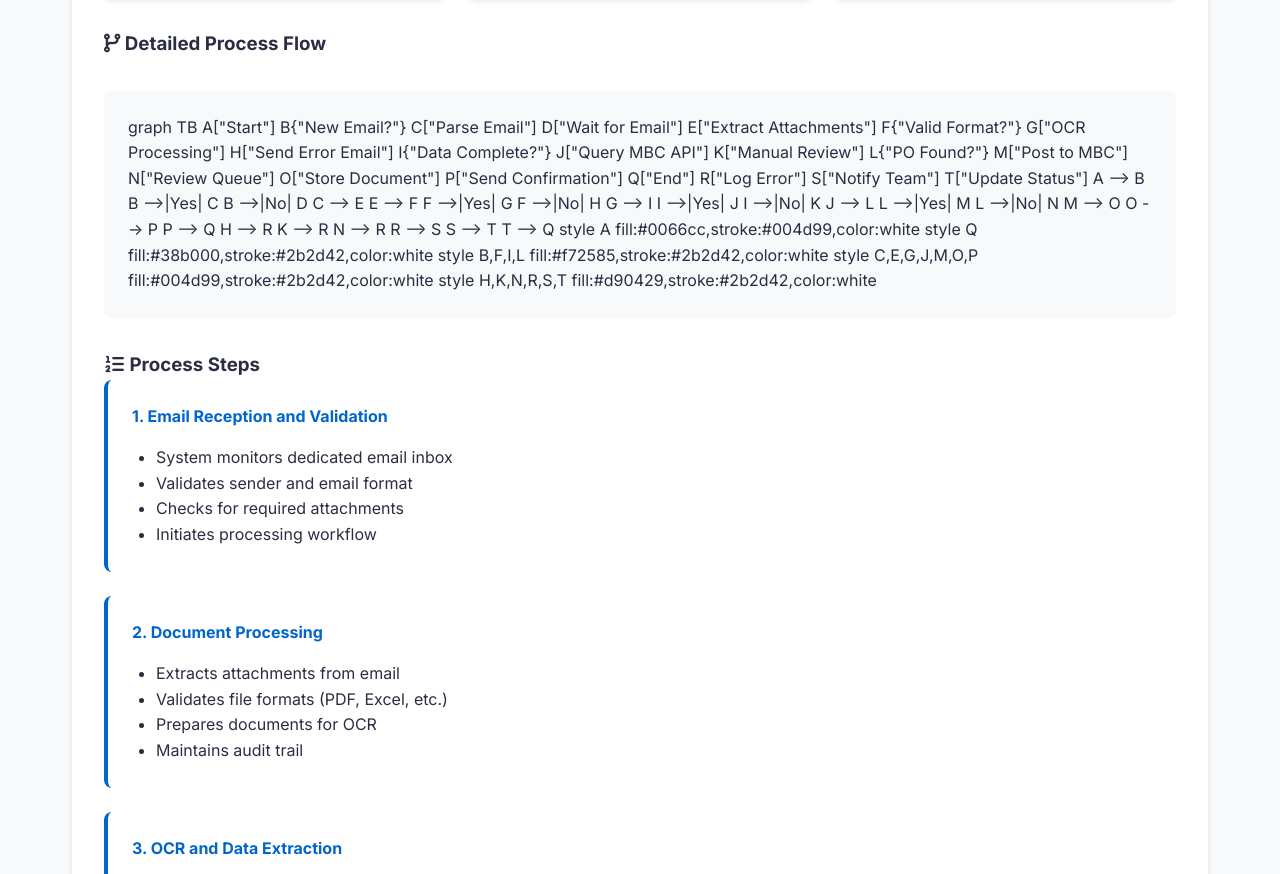
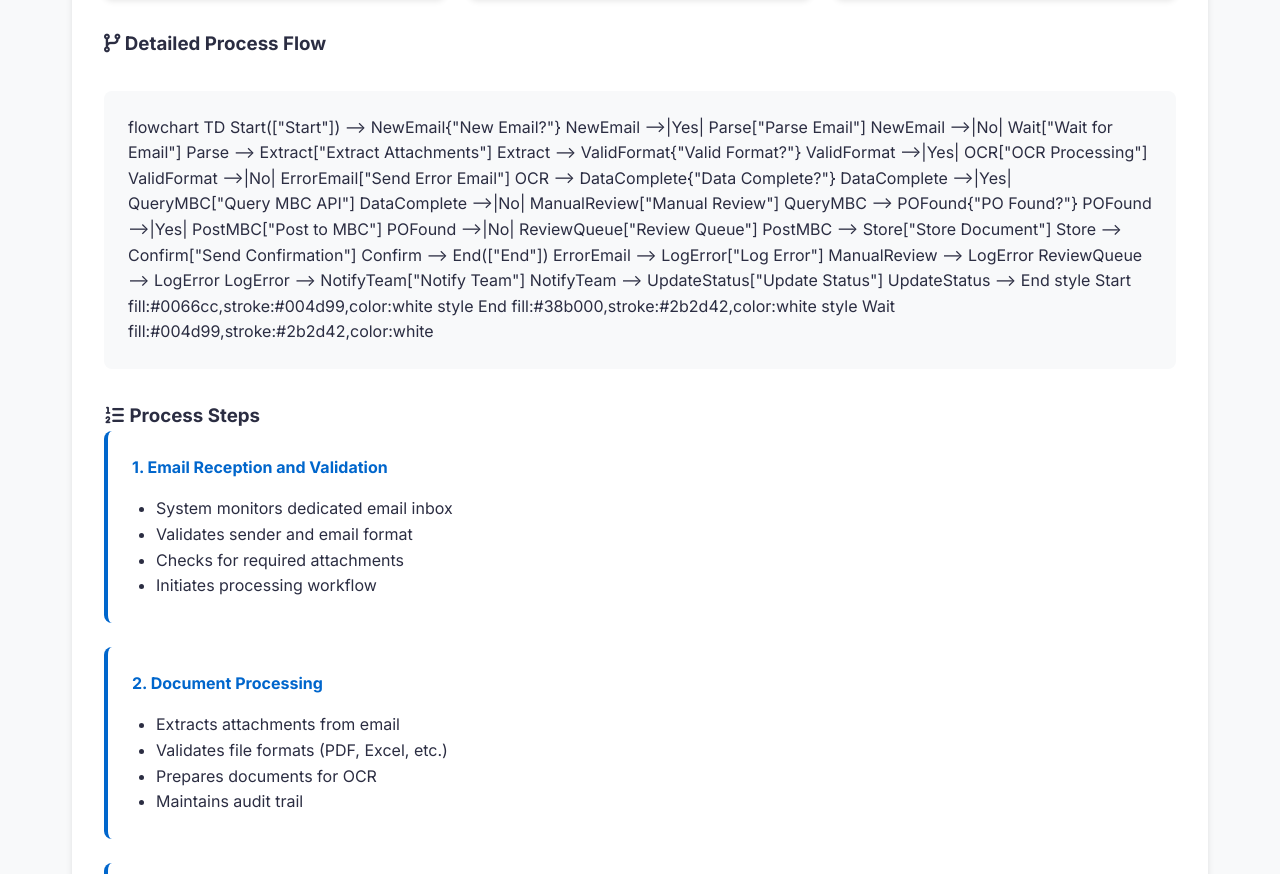
Before and after one commit to AmnaMubarak/cutting-edge, a plain HTML site: page kotler/index.html in a window 1280 px wide. Shown: the part 1817-2691 px from the top of the page. Drawn offline with Linux system fonts and the light colour scheme; a script that the page names is missing.

Commit message:
Refactor process flow diagram in index.html to use flowchart syntax for improved clarity and readability. Updated styles for better visual representation of the workflow.

```diff
--- a/kotler/index.html
+++ b/kotler/index.html
@@ -366,57 +366,34 @@
             <h3><i class="fas fa-code-branch"></i> Detailed Process Flow</h3>
             <div class="diagram-container">
                 <div class="mermaid">
-                    graph TB
-                        A["Start"]
-                        B{"New Email?"}
-                        C["Parse Email"]
-                        D["Wait for Email"]
-                        E["Extract Attachments"]
-                        F{"Valid Format?"}
-                        G["OCR Processing"]
-                        H["Send Error Email"]
-                        I{"Data Complete?"}
-                        J["Query MBC API"]
-                        K["Manual Review"]
-                        L{"PO Found?"}
-                        M["Post to MBC"]
-                        N["Review Queue"]
-                        O["Store Document"]
-                        P["Send Confirmation"]
-                        Q["End"]
-                        R["Log Error"]
-                        S["Notify Team"]
-                        T["Update Status"]
+                    flowchart TD
+                        Start(["Start"]) --> NewEmail{"New Email?"}
+                        NewEmail -->|Yes| Parse["Parse Email"]
+                        NewEmail -->|No| Wait["Wait for Email"]
+                        Parse --> Extract["Extract Attachments"]
+                        Extract --> ValidFormat{"Valid Format?"}
+                        ValidFormat -->|Yes| OCR["OCR Processing"]
+                        ValidFormat -->|No| ErrorEmail["Send Error Email"]
+                        OCR --> DataComplete{"Data Complete?"}
+                        DataComplete -->|Yes| QueryMBC["Query MBC API"]
+                        DataComplete -->|No| ManualReview["Manual Review"]
+                        QueryMBC --> POFound{"PO Found?"}
+                        POFound -->|Yes| PostMBC["Post to MBC"]
+                        POFound -->|No| ReviewQueue["Review Queue"]
+                        PostMBC --> Store["Store Document"]
+                        Store --> Confirm["Send Confirmation"]
+                        Confirm --> End(["End"])
 
-                        A --> B
-                        B -->|Yes| C
-                        B -->|No| D
-                        C --> E
-                        E --> F
-                        F -->|Yes| G
-                        F -->|No| H
-                        G --> I
-                        I -->|Yes| J
-                        I -->|No| K
-                        J --> L
-                        L -->|Yes| M
-                        L -->|No| N
-                        M --> O
-                        O --> P
-                        P --> Q
+                        ErrorEmail --> LogError["Log Error"]
+                        ManualReview --> LogError
+                        ReviewQueue --> LogError
+                        LogError --> NotifyTeam["Notify Team"]
+                        NotifyTeam --> UpdateStatus["Update Status"]
+                        UpdateStatus --> End
 
-                        H --> R
-                        K --> R
-                        N --> R
-                        R --> S
-                        S --> T
-                        T --> Q
-
-                        style A fill:#0066cc,stroke:#004d99,color:white
-                        style Q fill:#38b000,stroke:#2b2d42,color:white
-                        style B,F,I,L fill:#f72585,stroke:#2b2d42,color:white
-                        style C,E,G,J,M,O,P fill:#004d99,stroke:#2b2d42,color:white
-                        style H,K,N,R,S,T fill:#d90429,stroke:#2b2d42,color:white
+                        style Start fill:#0066cc,stroke:#004d99,color:white
+                        style End fill:#38b000,stroke:#2b2d42,color:white
+                        style Wait fill:#004d99,stroke:#2b2d42,color:white
                 </div>
             </div>
 
```
